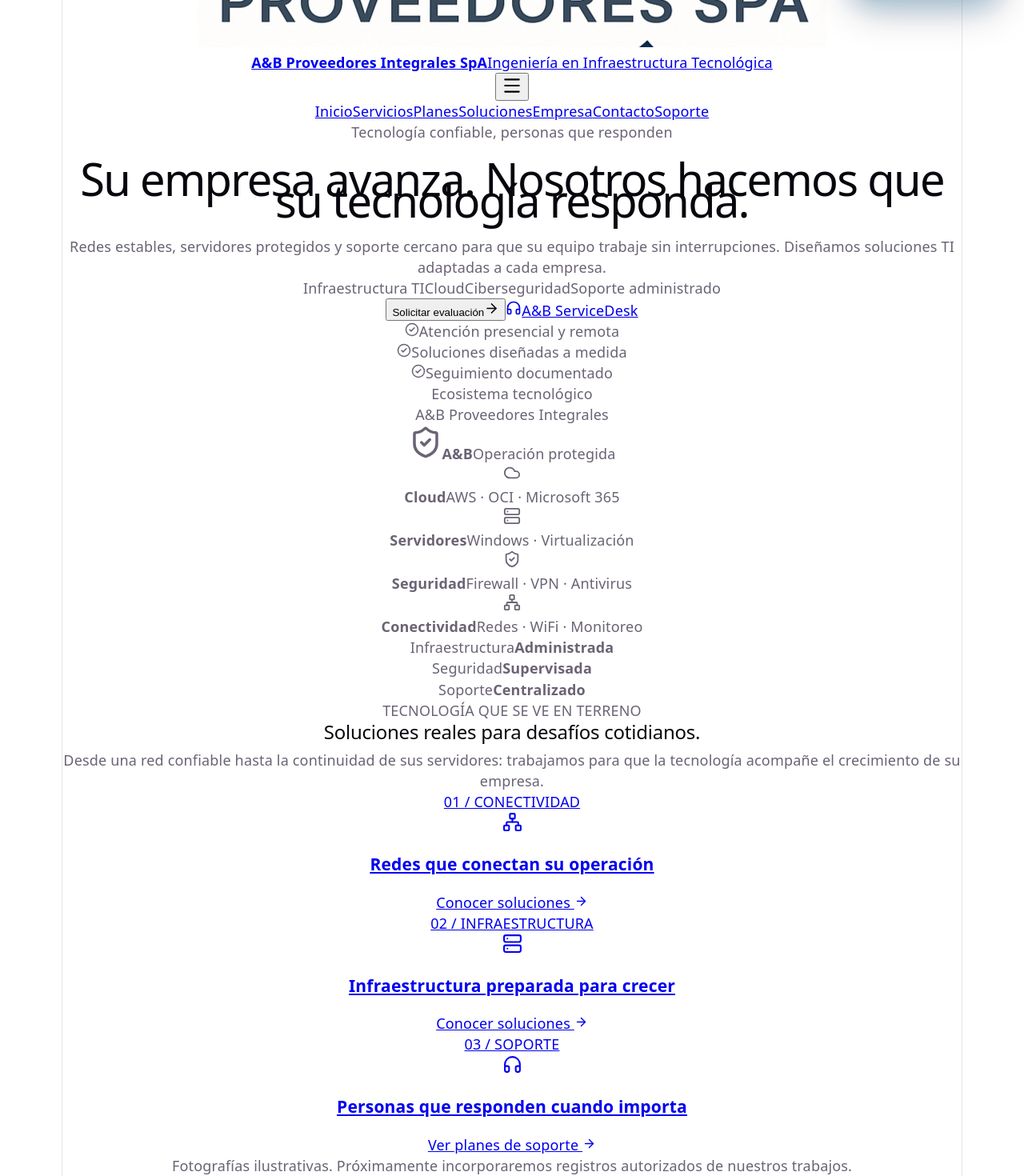
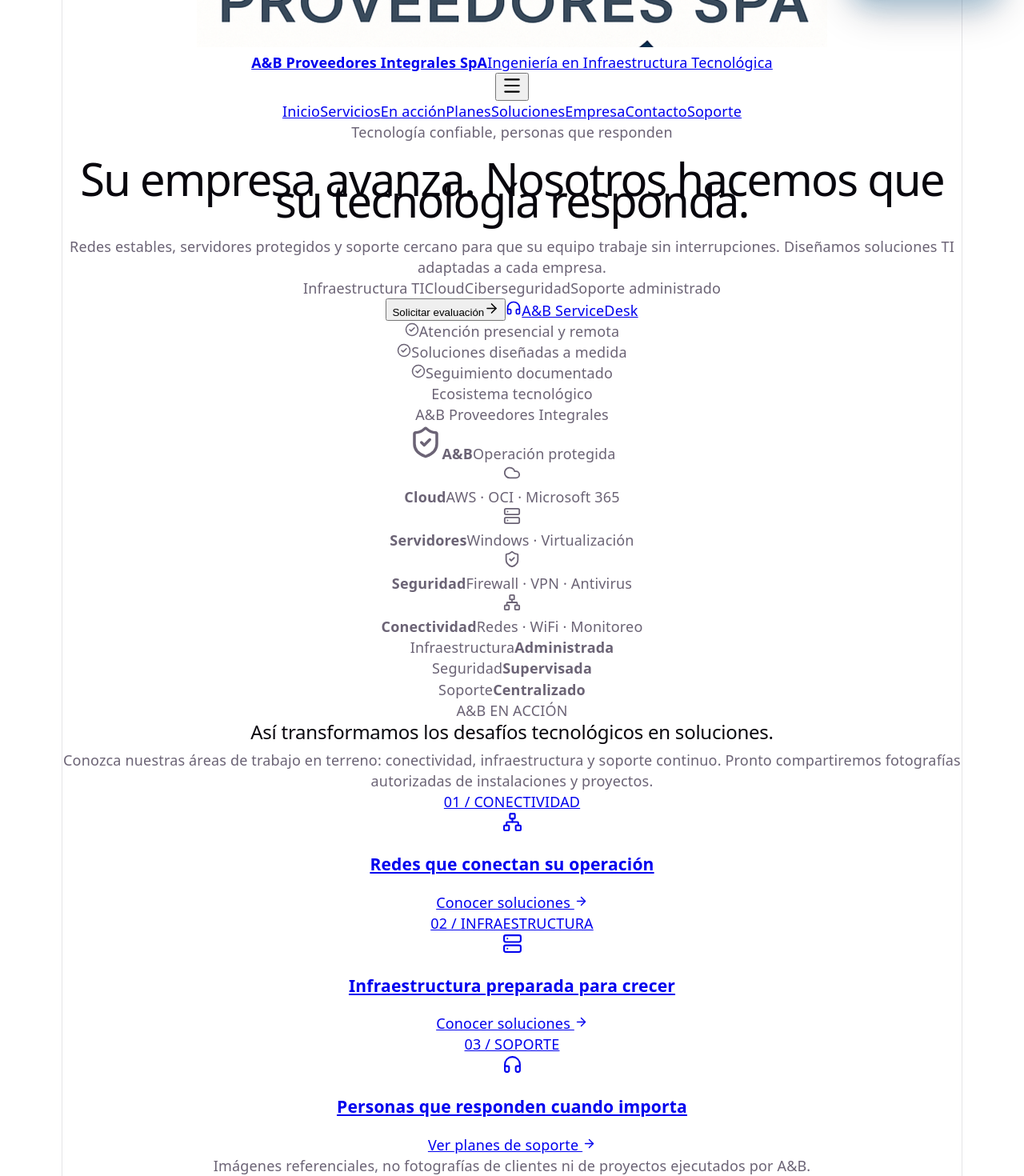
Before and after one commit to jc4lqu1n/abproveedores-web, a React (Vite) app: page / in a window 1280 px wide. Shown: the part 780-2250 px from the top of the page at 80% size. Built offline with nearby package versions, Linux system fonts and the light colour scheme; the HTML template or start-up script is replaced by a standard one.

Commit message:
feat(web): introduce A&B en acción showcase and navigation

```diff
--- a/src/App.jsx
+++ b/src/App.jsx
@@ -409,6 +409,10 @@ function App() {
             Servicios
           </a>
 
+          <a href="#proyectos" onClick={closeMenu}>
+            En acción
+          </a>
+
           <a href="#planes" onClick={closeMenu}>
             Planes
           </a>
@@ -579,13 +583,13 @@ function App() {
           </motion.div>
         </section>
 
-        <section className="experience-section section" aria-labelledby="experience-heading">
+        <section className="experience-section section" id="proyectos" aria-labelledby="experience-heading">
           <div className="experience-intro">
             <div>
-              <span className="experience-kicker">TECNOLOGÍA QUE SE VE EN TERRENO</span>
-              <h2 id="experience-heading">Soluciones reales para desafíos cotidianos.</h2>
+              <span className="experience-kicker">A&B EN ACCIÓN</span>
+              <h2 id="experience-heading">Así transformamos los desafíos tecnológicos en soluciones.</h2>
             </div>
-            <p>Desde una red confiable hasta la continuidad de sus servidores: trabajamos para que la tecnología acompañe el crecimiento de su empresa.</p>
+            <p>Conozca nuestras áreas de trabajo en terreno: conectividad, infraestructura y soporte continuo. Pronto compartiremos fotografías autorizadas de instalaciones y proyectos.</p>
           </div>
           <div className="experience-grid">
             <a className="experience-card experience-network" href="#servicios">
@@ -601,7 +605,7 @@ function App() {
               <div><Headphones size={25} /><h3>Personas que responden cuando importa</h3><span>Ver planes de soporte <ArrowRight size={17} /></span></div>
             </a>
           </div>
-          <p className="experience-photo-note">Fotografías ilustrativas. Próximamente incorporaremos registros autorizados de nuestros trabajos.</p>
+          <p className="experience-photo-note">Imágenes referenciales, no fotografías de clientes ni de proyectos ejecutados por A&B.</p>
         </section>
 
         <section
@@ -1371,6 +1375,7 @@ function App() {
 
           <div className="footer-links">
             <a href="#servicios">Servicios</a>
+            <a href="#proyectos">En acción</a>
             <a href="#planes">Planes</a>
             <a href="#servicedesk">ServiceDesk</a>
             <a href="#soluciones">Soluciones</a>
```
